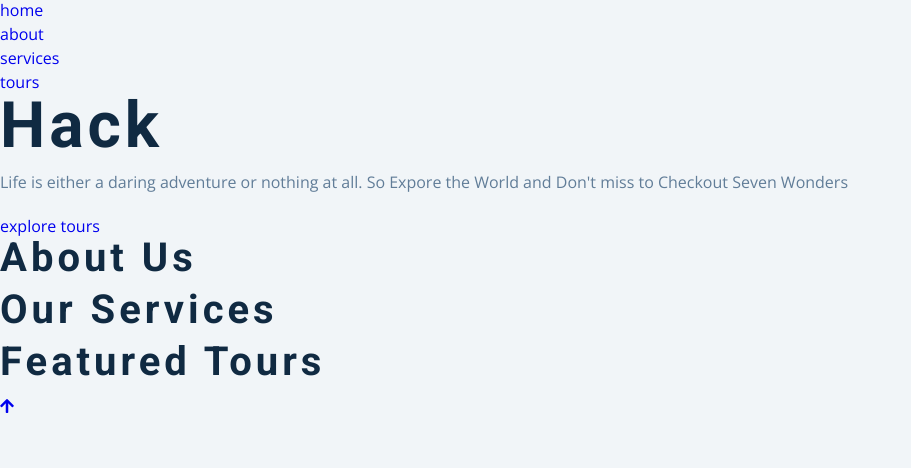
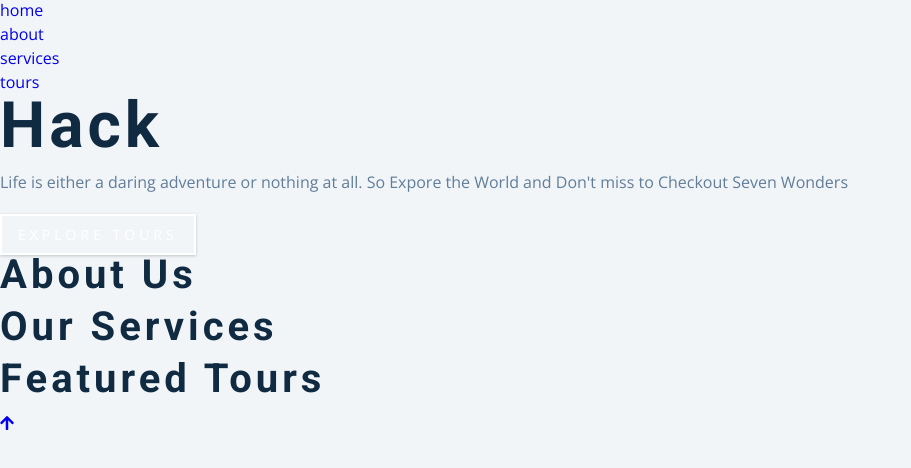
Before and after one commit to gn009/hack, a plain HTML site: page index.html in a window 1280 px wide. Shown: the part 50-518 px from the top of the page, without its empty margins (0-911 px from the left). Drawn offline with nearby package versions, Linux system fonts and the light colour scheme.

Commit message:
CSS: code for global classes

```diff
--- a/main.css
+++ b/main.css
@@ -138,3 +138,33 @@ p {
     line-height: 1;
   }
 }
+/*  global classes */
+
+.btn {
+  text-transform: uppercase;
+  background: transparent;
+  color: var(--clr-black);
+  padding: 0.375rem 0.75rem;
+  letter-spacing: var(--spacing);
+  display: inline-block;
+  transition: var(--transition);
+  font-size: 0.875rem;
+  border: 2px solid var(--clr-black);
+  cursor: pointer;
+  box-shadow: 0 1px 3px rgba(0, 0, 0, 0.2);
+  border-radius: var(--radius);
+}
+.btn:hover {
+  color: var(--clr-white);
+  background: var(--clr-black);
+}
+.btn-white {
+  color: var(--clr-white);
+  border-color: var(--clr-white);
+  border-radius: 0;
+  padding: 0.5rem 1rem;
+}
+.btn:hover {
+  background: var(--clr-white);
+  color: var(--clr-secondary);
+}
```
